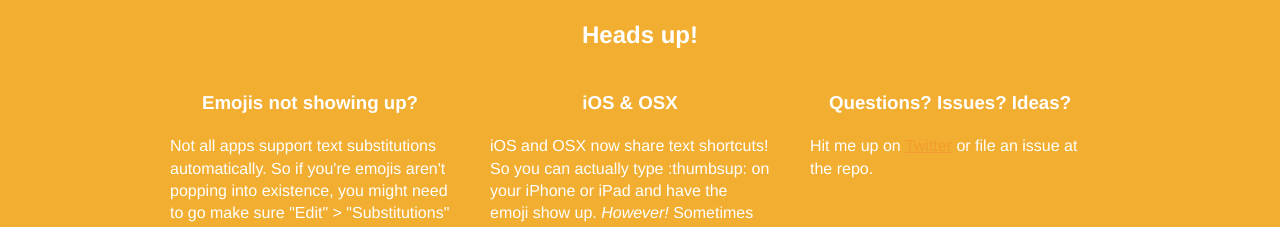
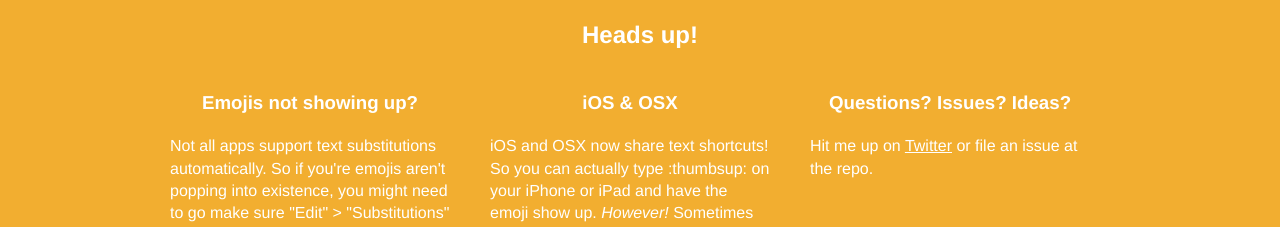
Before and after one commit to gregburek/github-emoji-expansion-in-osx, a plain HTML site: page index.html in a window 1280 px wide. Shown: the part 2880-3107 px from the top of the page. Drawn offline with Linux system fonts and the light colour scheme; a script that the page names is missing.

Commit message:
link color

```diff
--- a/css/main.css
+++ b/css/main.css
@@ -202,6 +202,10 @@ hr {
   padding: 0;
 }
 
+.bg-3 a {
+  color: #fff;
+}
+
 /* Sections */
 
 header {
```
